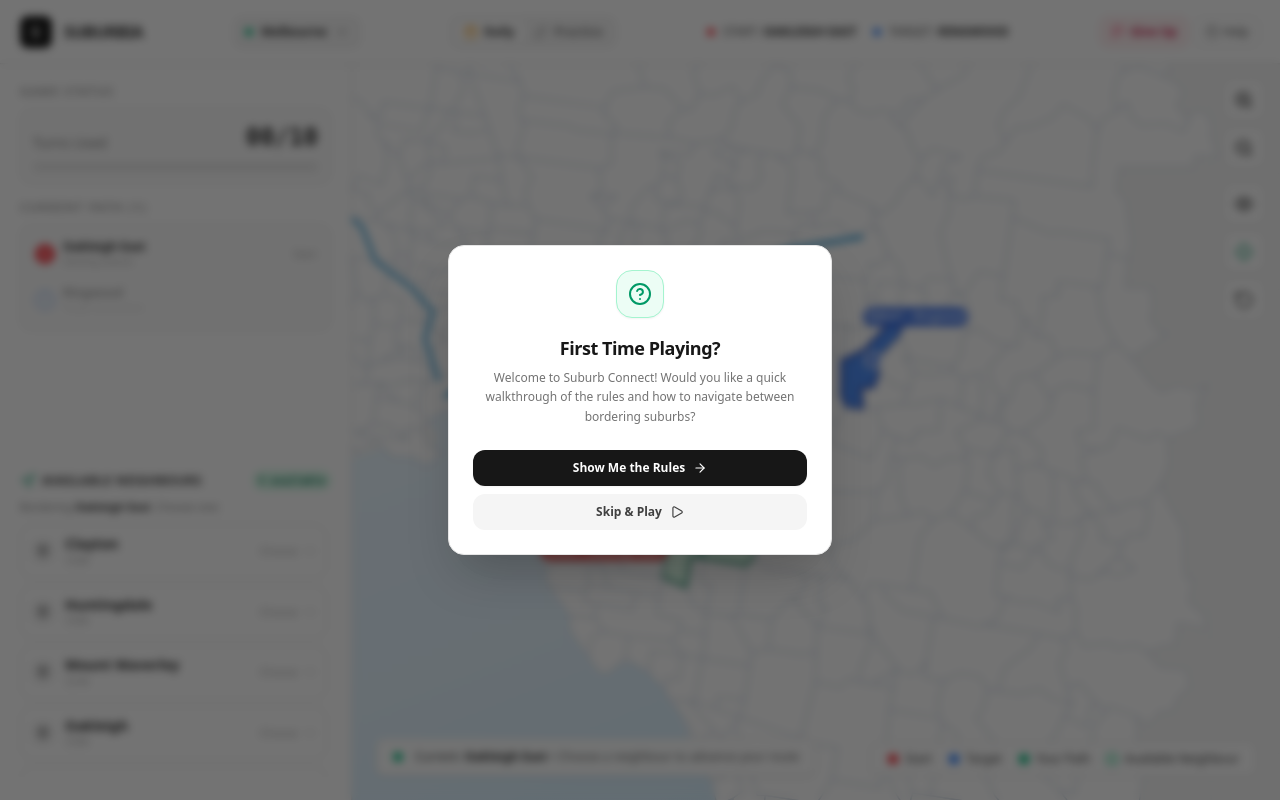
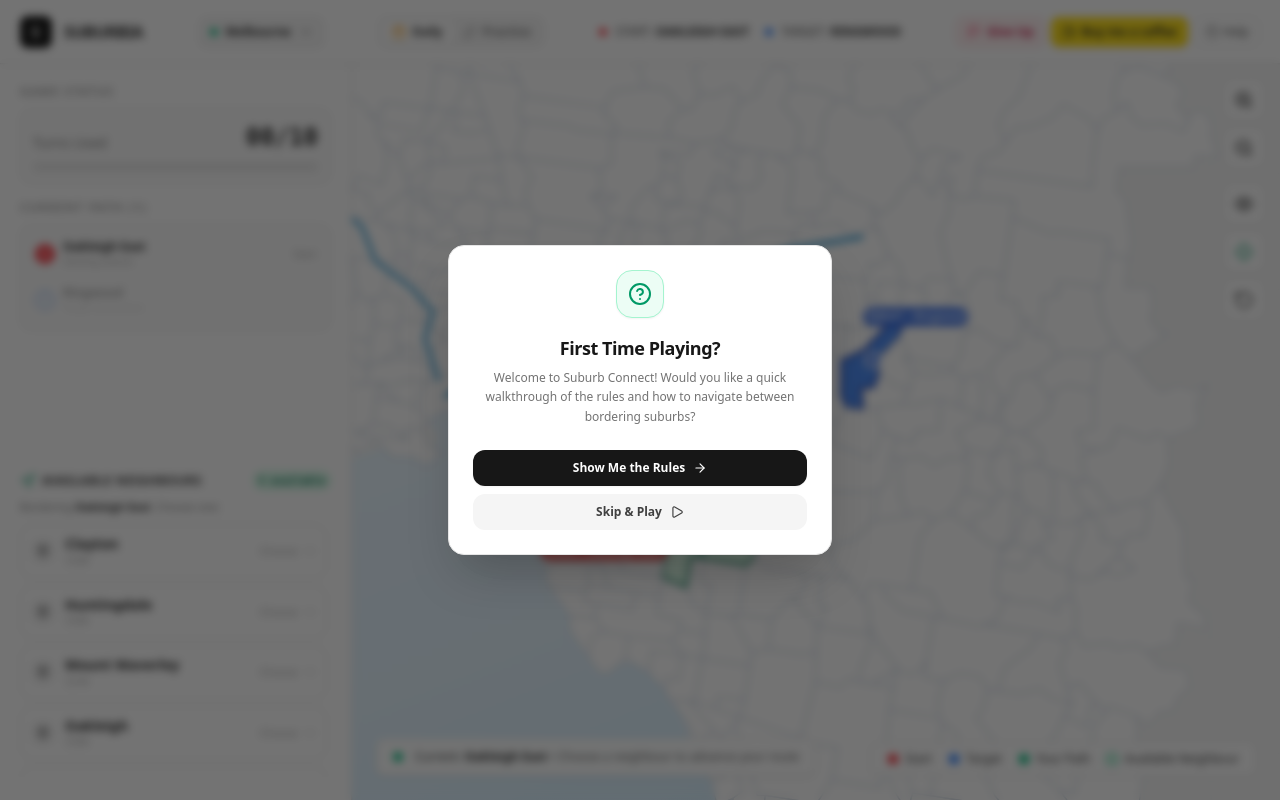
Before and after one commit to ggop/suburbia, a React (Vite) app: page / in a window 1280 px wide. Built offline with nearby package versions, Linux system fonts and the light colour scheme.

Commit message:
feat: add support link and feedback contact info
Incorporate a "Buy Me a Coffee" button and author contact email across the header and modal components to improve user engagement and support channels.

```diff
--- a/src/components/GameResultModal.tsx
+++ b/src/components/GameResultModal.tsx
@@ -15,6 +15,8 @@ import {
   Share2,
   Calendar,
   X,
+  Mail,
+  Coffee,
 } from 'lucide-react';
 import {
   formatDisplayDate,
@@ -362,6 +364,37 @@ export const GameResultModal: React.FC<GameResultModalProps> = ({
             </div>
           )}
         </div>
+
+        {/* Support & Author Contact Note */}
+        <div className="pt-2.5 border-t border-neutral-100 flex flex-col items-center gap-2">
+          {/* Buy Me a Coffee Badge */}
+          <a
+            id="game-result-buy-me-coffee-btn"
+            href="https://buymeacoffee.com/suburbia"
+            target="_blank"
+            rel="noopener noreferrer"
+            title="Support Suburbia on Buy Me a Coffee"
+            className="inline-flex items-center gap-2 px-3.5 py-1.5 rounded-full bg-[#FFDD00] hover:bg-[#F2D200] text-neutral-900 text-xs font-bold shadow-xs border border-amber-400/60 transition-all hover:scale-102 active:scale-95 cursor-pointer"
+          >
+            <Coffee className="w-3.5 h-3.5 text-neutral-900 shrink-0" />
+            <span>Buy me a coffee</span>
+          </a>
+
+          <div
+            id="game-result-contact-note"
+            className="flex items-center justify-center gap-1.5 text-[11px] text-neutral-400 text-center flex-wrap"
+          >
+            <Mail className="w-3.5 h-3.5 text-neutral-400 shrink-0" />
+            <span>Have questions or feedback? Contact the author at</span>
+            <a
+              id="game-result-email-link"
+              href="mailto:feedback@suburbia.dev"
+              className="text-neutral-600 hover:text-neutral-900 font-medium underline underline-offset-2 transition-colors cursor-pointer"
+            >
+              feedback@suburbia.dev
+            </a>
+          </div>
+        </div>
       </div>
     </div>
   );
--- a/src/components/Header.tsx
+++ b/src/components/Header.tsx
@@ -11,6 +11,7 @@ import {
   Dices,
   ChevronDown,
   Check,
+  Coffee,
 } from 'lucide-react';
 
 interface HeaderProps {
@@ -295,6 +296,20 @@ export const Header: React.FC<HeaderProps> = ({
           </button>
         )}
 
+        {/* Buy Me a Coffee Badge */}
+        <a
+          id="header-buy-me-coffee-btn"
+          href="https://buymeacoffee.com/suburbia"
+          target="_blank"
+          rel="noopener noreferrer"
+          title="Buy me a coffee"
+          className="p-1.5 sm:px-2.5 sm:py-1.5 rounded-lg text-xs font-bold bg-[#FFDD00] hover:bg-[#F2D200] text-neutral-900 border border-amber-400/70 shadow-xs flex items-center gap-1.5 transition-all active:scale-95 cursor-pointer shrink-0"
+        >
+          <Coffee className="w-3.5 h-3.5 text-neutral-900 shrink-0" />
+          <span className="hidden md:inline whitespace-nowrap">Buy me a coffee</span>
+          <span className="hidden sm:inline md:hidden whitespace-nowrap">Coffee</span>
+        </a>
+
         {/* How to Play button */}
         <button
           id="how-to-play-btn"
--- a/src/components/HowToPlayModal.tsx
+++ b/src/components/HowToPlayModal.tsx
@@ -1,5 +1,5 @@
 import React from 'react';
-import { X, Flag, Navigation, CheckCircle2, Touchpad, HelpCircle, Calendar } from 'lucide-react';
+import { X, Flag, Navigation, CheckCircle2, Touchpad, HelpCircle, Calendar, Mail } from 'lucide-react';
 
 interface HowToPlayModalProps {
   isOpen: boolean;
@@ -100,6 +100,21 @@ export const HowToPlayModal: React.FC<HowToPlayModalProps> = ({ isOpen, onClose
           <div className="bg-neutral-100 border border-neutral-200 p-3 rounded-xl text-xs text-neutral-800">
             <strong className="text-neutral-900">Rule:</strong> You are allowed up to <strong>10 turns</strong> to connect the start and target suburbs.
           </div>
+
+          <div
+            id="how-to-play-contact-note"
+            className="flex items-center justify-center gap-1.5 text-xs text-neutral-500 pt-0.5 text-center flex-wrap"
+          >
+            <Mail className="w-3.5 h-3.5 text-neutral-400 shrink-0" />
+            <span>Questions or feedback? Contact the author at</span>
+            <a
+              id="how-to-play-email-link"
+              href="mailto:feedback@suburbia.dev"
+              className="text-neutral-900 hover:text-black font-semibold underline underline-offset-2 transition-colors cursor-pointer"
+            >
+              feedback@suburbia.dev
+            </a>
+          </div>
         </div>
 
         <button
```
